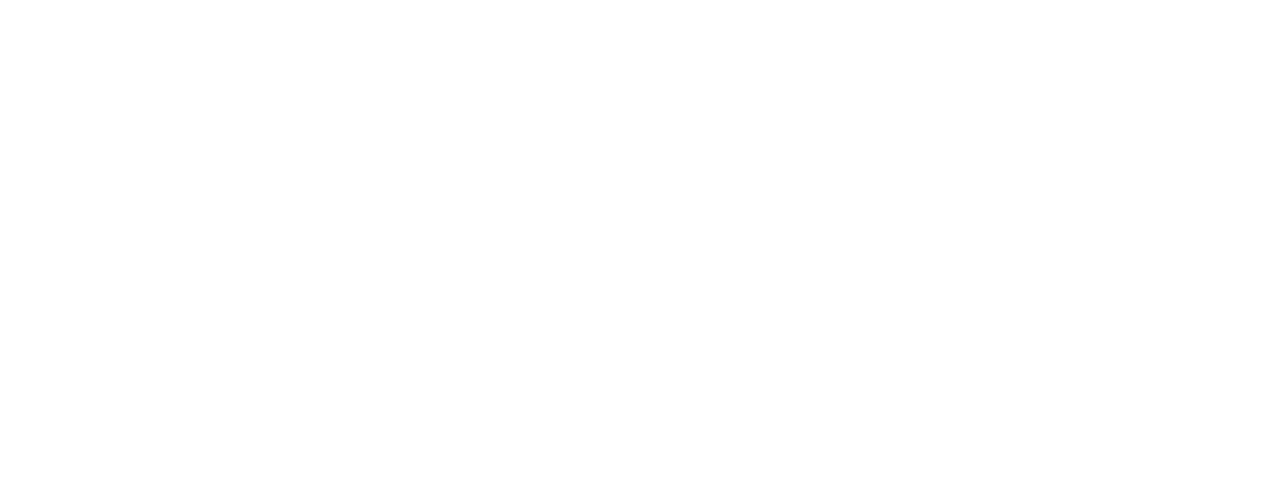
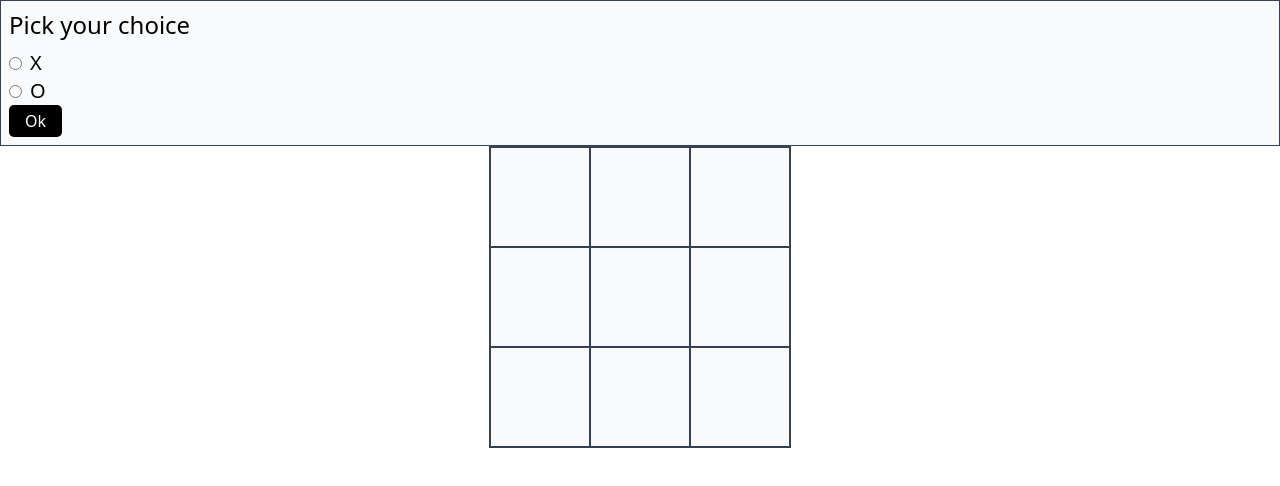
Before and after one commit to HarishBabu-DV/Tic-Tac-Toe, a React (Vite) app: page / in a window 1280 px wide. Shown: the top 486 px of the page. Built offline with nearby package versions, Linux system fonts and the light colour scheme.

Commit message:
partially completed tic tac toe project

```diff
--- a/src/App.jsx
+++ b/src/App.jsx
@@ -1,9 +1,10 @@
 import React from 'react'
+import TicTacToe from './components/TicTacToe'
 
 const App = () => {
   return (
     <div className='max-w-[1920px] w-full mx-auto'>
-
+      <TicTacToe />
     </div>
   )
 }
--- /dev/null
+++ b/src/components/TicTacToe.jsx
@@ -0,0 +1,90 @@
+import React, { useEffect, useRef, useState } from 'react'
+
+const TicTacToe = () => {
+    const noOfRows=[1,2,3];
+    const [selectedChoice,setSelectedChoice]=useState('')
+    const [isXTurn,setIsXTurn]=useState(false);
+    const [isDisabled,setIsDisabled]=useState(false)
+    const [isReady,setIsReady]=useState(false)
+    const [isVisible,setIsVisible]=useState(false)
+    const handleOnSubmit=()=>{
+        selectedChoice === 'x' ? setIsXTurn(true) : setIsXTurn(false)
+        setIsDisabled(true)
+        setIsReady(true)
+    }
+    console.log(selectedChoice);
+
+    const handleOnSquareClick=()=>{
+       isXTurn ? setTimeout(()=>setIsXTurn(false),500) : setIsXTurn(()=>setIsXTurn(true),500)
+    }
+    return (
+    <div>
+        <div className='bg-gray-50 border-[1px] border-gray-700 space-y-2 p-2'>
+            <h2 className='text-2xl font-medium'>Pick your choice</h2>
+            <div >
+                <div className='flex items-center gap-2'>
+                    <input type="radio" name="x_or_o" id="x" value='x' checked={selectedChoice === 'x'} disabled={isDisabled} onChange={e=>setSelectedChoice(e.target.value)}/>
+                    <label htmlFor="x" className='text-xl'>X</label>
+                </div>
+                <div className='flex items-center gap-2'>
+                    <input  type="radio" name="x_or_o" id="o" value='o' onChange={e=>setSelectedChoice(e.target.value)} checked={selectedChoice==='o'} disabled={isDisabled}/>
+                    <label htmlFor="o" className='text-xl'>O</label>
+                </div>
+                <div>
+                    <button className='bg-black text-white px-4 py-1 rounded-[5px] disabled:bg-gray-200 disabled:text-gray-400 disabled:cursor-not-allowed' disabled={isDisabled} onClick={handleOnSubmit}>Ok</button>
+                </div>
+            </div>
+        </div>
+        <table  className='mx-auto'>
+            <tbody>
+                {
+                    noOfRows.map((row,index)=>(
+                        <tr key={index}>
+                            <td className='size-[100px] bg-gray-50 text-center border-2 border-gray-700 text-5xl'>
+                                {
+                                    isReady &&(
+                                        <span onClick={()=>{
+                                            setIsVisible(true)
+                                            isXTurn ? setTimeout(()=>setIsXTurn(false),500) : setIsXTurn(()=>setIsXTurn(true),500)
+                                        }}>
+                                            { isVisible && isXTurn ? 'x' : 'o'}
+                                        </span>
+
+                                    )
+                                }
+                            </td>
+                            <td className='size-[100px] bg-gray-50 text-center border-2 border-gray-700 text-5xl'>
+                            {
+                                    isReady &&(
+                                        <span onClick={()=>{
+                                            setIsVisible(true)
+                                            isXTurn ? setTimeout(()=>setIsXTurn(false),500) : setIsXTurn(()=>setIsXTurn(true),500)
+                                        }} className={`${isVisible ?  `inline` :`hidden`}`}>
+                                            {isXTurn ? 'x' : 'o'}
+                                        </span>
+                                    )
+                                }
+                            </td>
+                            <td className='size-[100px] bg-gray-50 text-center border-2 border-gray-700 text-5xl'>
+                            {
+                                    isReady &&(
+                                        <span onClick={()=>{
+                                            setIsVisible(true)
+                                            isXTurn ? setTimeout(()=>setIsXTurn(false),500) : setIsXTurn(()=>setIsXTurn(true),500)
+                                        }} className={`${isVisible ?  `inline` :`hidden`}`}>
+                                            {isXTurn ? 'x' : 'o'}
+                                        </span>
+                                    )
+                                }
+                            </td>
+                        </tr>
+                    ))
+                }
+            </tbody>
+        </table>
+
+    </div>
+  )
+}
+
+export default TicTacToe
```
